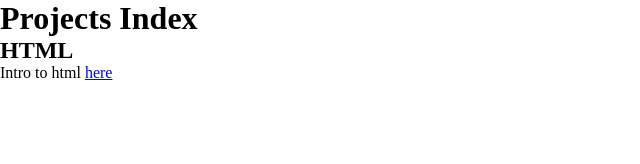
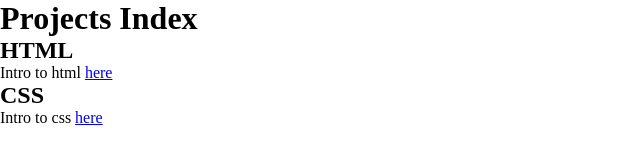
Before and after one commit to Lylestrain/june_18, a plain HTML site: page index.html in a window 1280 px wide. Shown: the whole page, without its empty margins (0-640 px from the left). Drawn offline with Linux system fonts and the light colour scheme.

Commit message:
Update index.html

```diff
--- a/index.html
+++ b/index.html
@@ -10,6 +10,8 @@
   <h1>Projects Index</h1>
   <h2>HTML</h2>
   <p>Intro to html <a href="html_notes/intro.html">here</a></p>
+  <h2>CSS</h2>
+  <p>Intro to css <a href="css_notes/css_intro.html">here</a></p>
 
 </body>
 </html>
```
